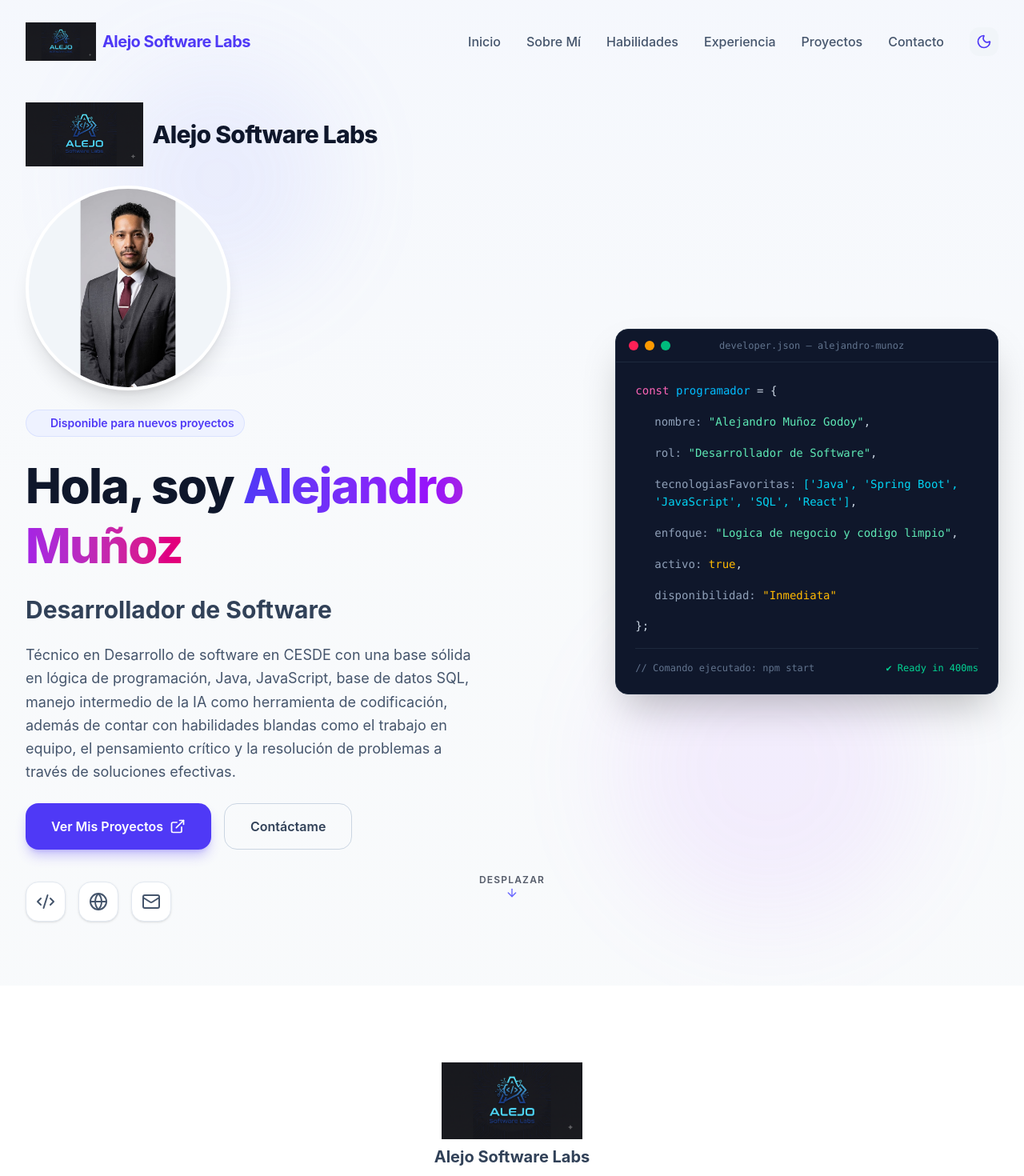
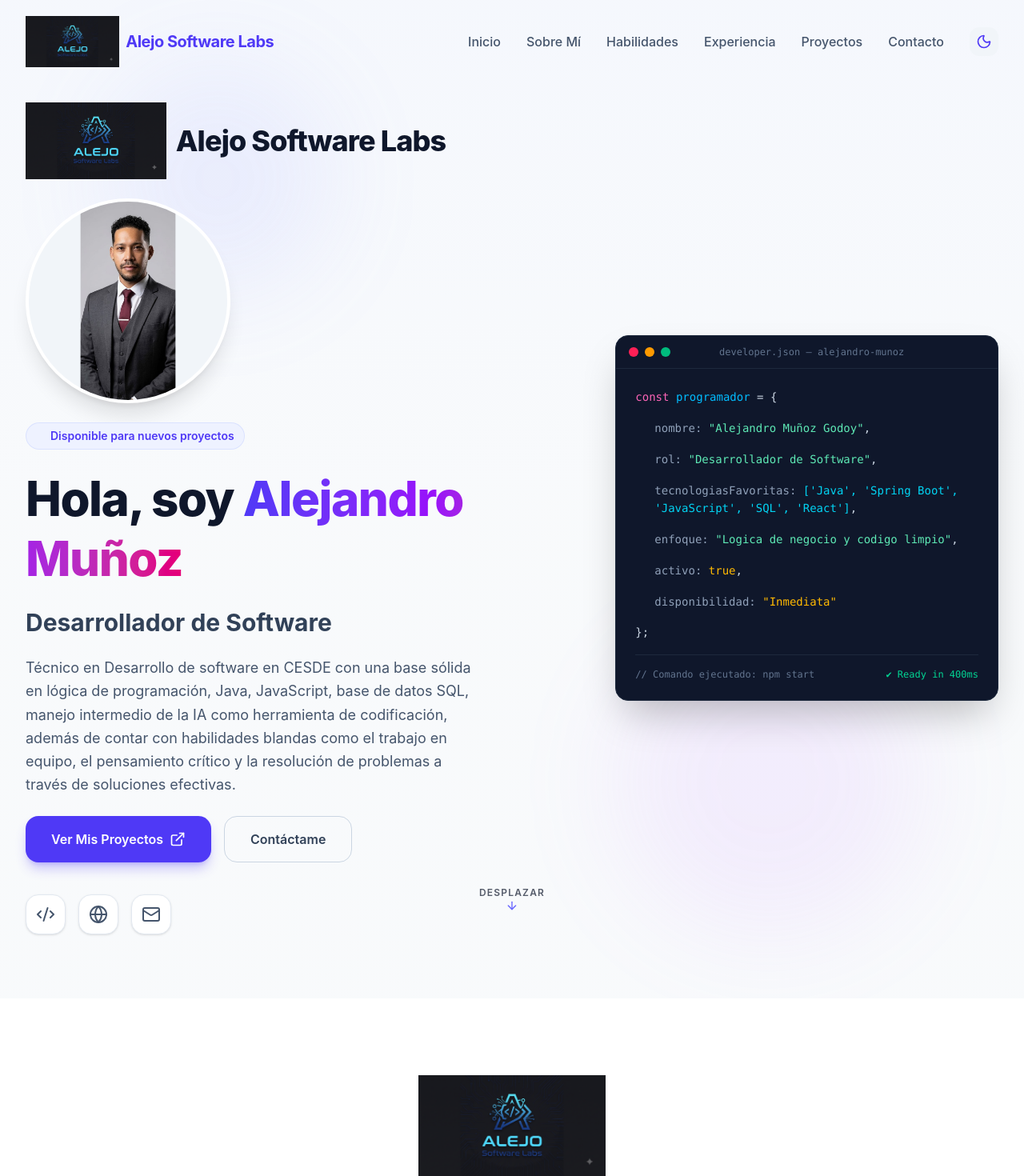
Before and after one commit to alejo-software-lab/hoja-de-vida-react, a React (Vite) app: page / in a window 1280 px wide. Shown: the top 1470 px of the page at 80% size. Built offline with nearby package versions, Linux system fonts and the light colour scheme.

Commit message:
Aumenta aún más el tamaño de logos en Navbar, Footer, Hero y About

```diff
--- a/src/components/About.jsx
+++ b/src/components/About.jsx
@@ -18,9 +18,9 @@ const About = () => {
             <img
               src="/logo.png"
               alt="Alejo Software Labs"
-              className="h-24 w-auto"
+              className="h-32 w-auto"
             />
-            <span className="text-xl font-bold text-slate-700 dark:text-slate-300">
+            <span className="text-2xl font-bold text-slate-700 dark:text-slate-300">
               Alejo Software Labs
             </span>
           </div>
--- a/src/components/Footer.jsx
+++ b/src/components/Footer.jsx
@@ -15,7 +15,7 @@ const Footer = () => {
             <img
               src="/logo.png"
               alt="Alejo Software Labs"
-              className="h-12 w-auto"
+              className="h-16 w-auto"
             />
             <span className="font-bold text-xl text-indigo-600 dark:text-indigo-400">
               Alejo Software Labs
--- a/src/components/Hero.jsx
+++ b/src/components/Hero.jsx
@@ -23,9 +23,9 @@ const Hero = () => {
                <img
                  src="/logo.png"
                  alt="Alejo Software Labs"
-                 className="h-20 w-auto"
+                 className="h-24 w-auto"
                />
-               <span className="text-3xl font-extrabold tracking-tight text-slate-900 dark:text-white">
+               <span className="text-4xl font-extrabold tracking-tight text-slate-900 dark:text-white">
                  Alejo Software Labs
                </span>
              </div>
--- a/src/components/Navbar.jsx
+++ b/src/components/Navbar.jsx
@@ -41,7 +41,7 @@ const Navbar = ({ darkMode, setDarkMode }) => {
                  <img
                    src="/logo.png"
                    alt="Alejo Software Labs"
-                   className="h-12 w-auto"
+                   className="h-16 w-auto"
                  />
                  <span className="font-bold text-xl tracking-tight text-indigo-600 dark:text-indigo-400">
                    Alejo Software Labs
```
